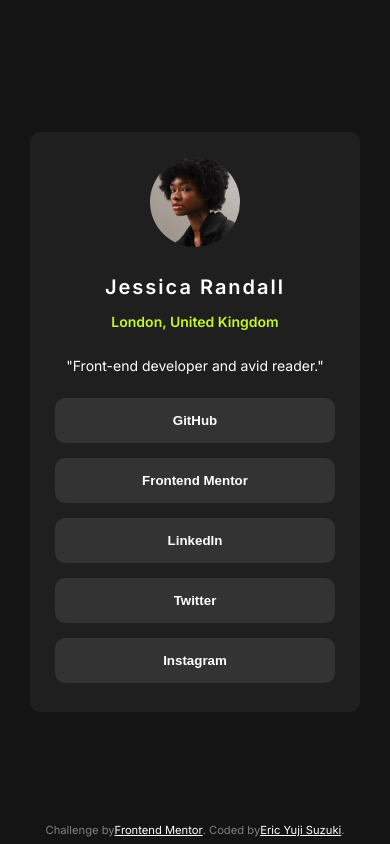
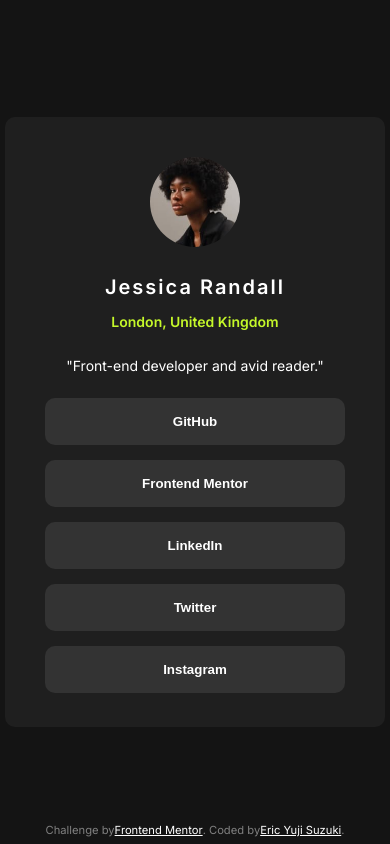
Before and after one commit to eric-suzuki-dev/frontend_mentor_14_challenge, a plain HTML site: page index.html in a window 390 px wide. Drawn offline with Linux system fonts and the light colour scheme.

Commit message:
Responsive

```diff
--- a/style/main.css
+++ b/style/main.css
@@ -16,7 +16,6 @@
     --font-bold: 700;
     --font-inter: 'Inter', sans-serif;
     --font-size: 14px;
-
 }
 
 /* ------ Principal ------ */
@@ -124,7 +123,17 @@ main {
 }
 
 /* ------ Responsivo ------ */
-/* @media only screen and (min-width: 1280px) {
+@media only screen and (min-width: 390px) {
 
+    /* ------ Principal ------ */
+    .container {
+        height: 530px;
+        width: 300px;
+        padding: 40px;
+    }
 
-} */
+    .btn button{
+        height: 47px;
+        width: 300px;
+    }
+}
```
Also changed, not shown: 14-social-links-profile.png (added), 2 other files.
